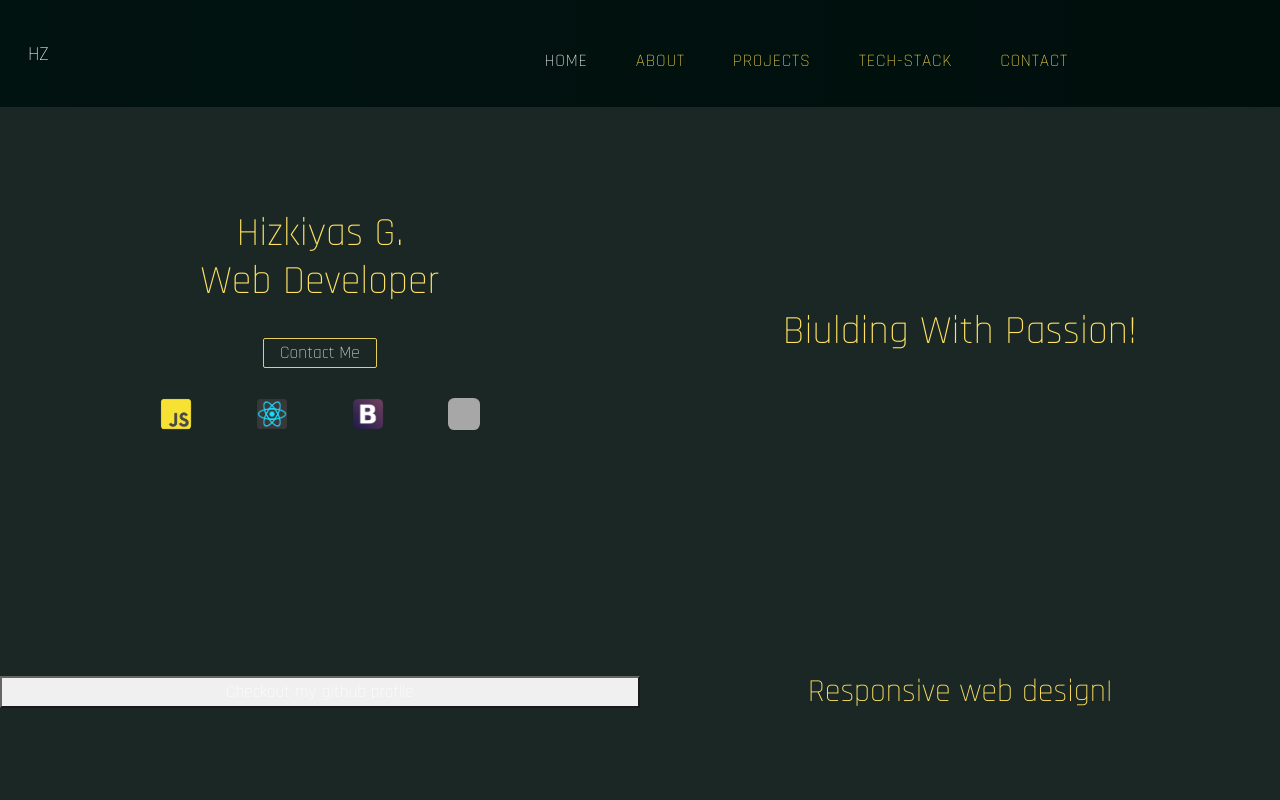
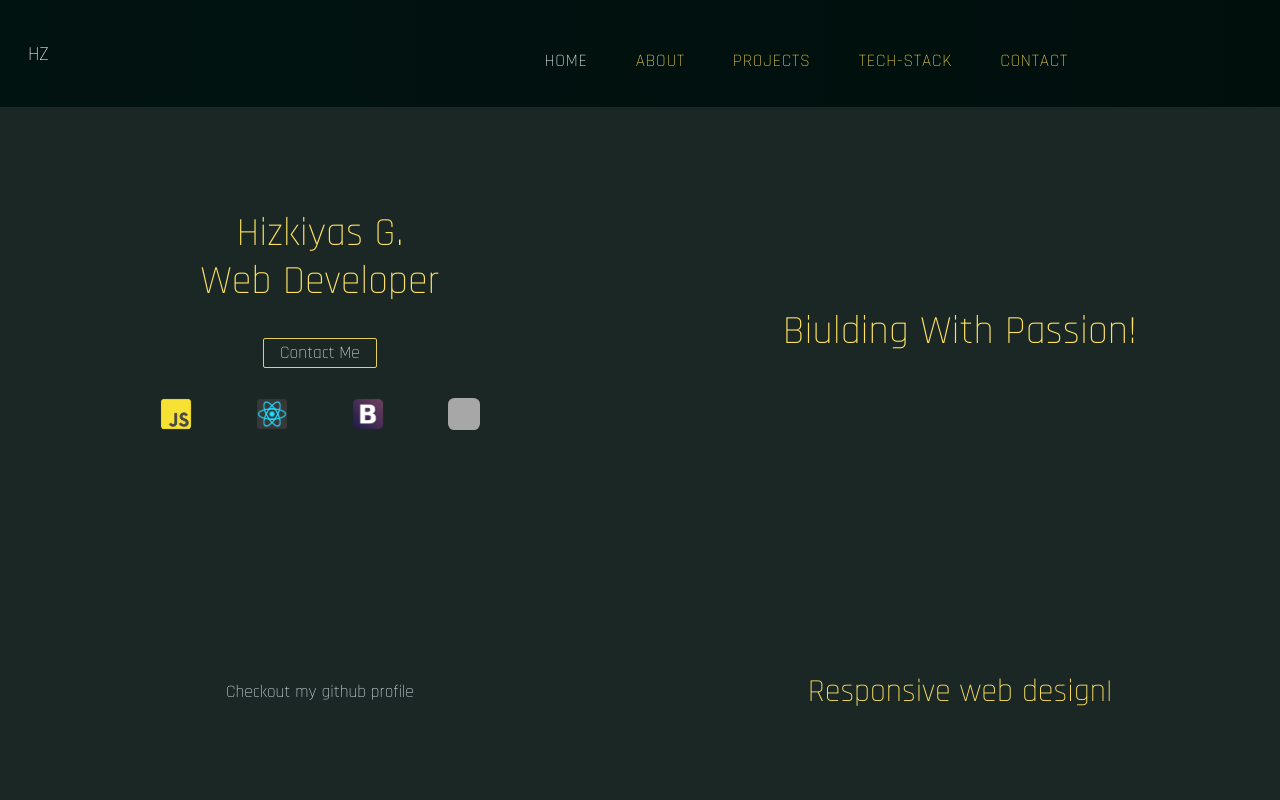
Before and after one commit to hizki-rp/React-project, a React (Create React App) app: page / in a window 1280 px wide. Shown: the top 800 px of the page. Built offline with nearby package versions, Linux system fonts and the light colour scheme; grey boxes are pictures that could not be loaded; a web font is replaced by a local one.

Commit message:
button style

```diff
--- a/src/App.css
+++ b/src/App.css
@@ -6,6 +6,25 @@
   --color-background: rgb(0, 15, 12);
 
 }
+button{
+  outline: none;
+  background-color: initial;
+  border: initial;
+  color:rgb(220, 229, 233);
+}
+button a{
+  text-decoration: none;
+  color: rgb(220, 229, 233);
+  cursor: pointer;
+  padding: 1rem 3rem;
+  transition: all 0.4s;
+}
+button a:hover{
+  background-color: rgb(12, 22, 29);
+  color: white;
+
+}
+
 body{
   font-family: Rajdhani !important;
   font-size: 1.09rem !important;
@@ -156,10 +175,7 @@ body{
   width: math-parent;
   cursor: pointer;
 }
-button a{
-  text-decoration: none;
-  color: white;
-}
+
 /*-----FOOTER -----*/
 .footer{
   height: 30vh;
```
